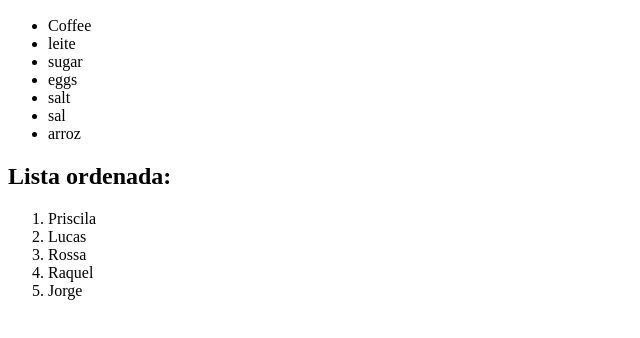
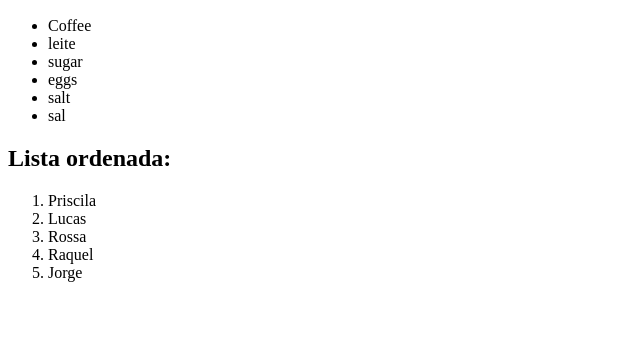
Before and after one commit to psjuliano/08_listas, a plain HTML site: page index.html in a window 1280 px wide. Shown: the part 110-448 px from the top of the page, without its empty margins (0-640 px from the left). Drawn offline with Linux system fonts and the light colour scheme.

Commit message:
Deletei uma linhada lista

```diff
--- a/index.html
+++ b/index.html
@@ -16,7 +16,7 @@
             <li>eggs</li>
             <li>salt</li>
             <li>sal</li>
-            <li>arroz</li>
+
         </ul>
     <h2>Lista ordenada:</h2>
         <ol>
```
